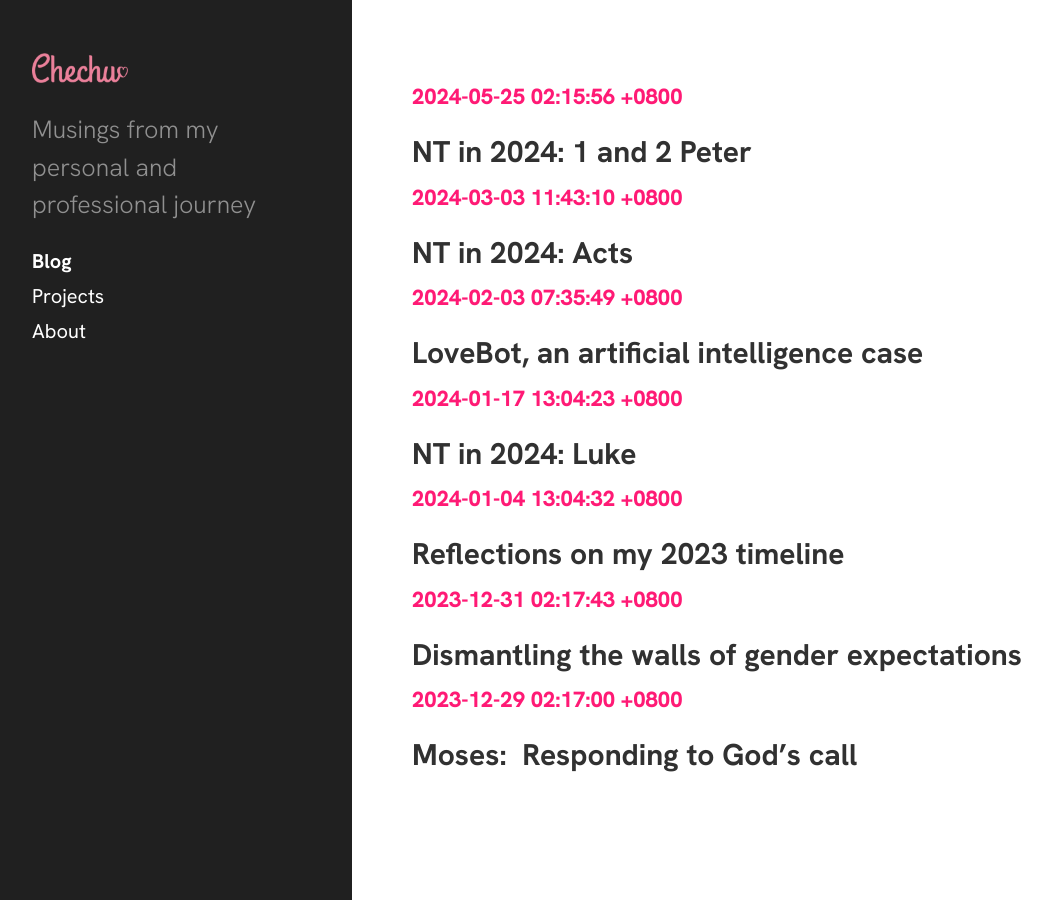
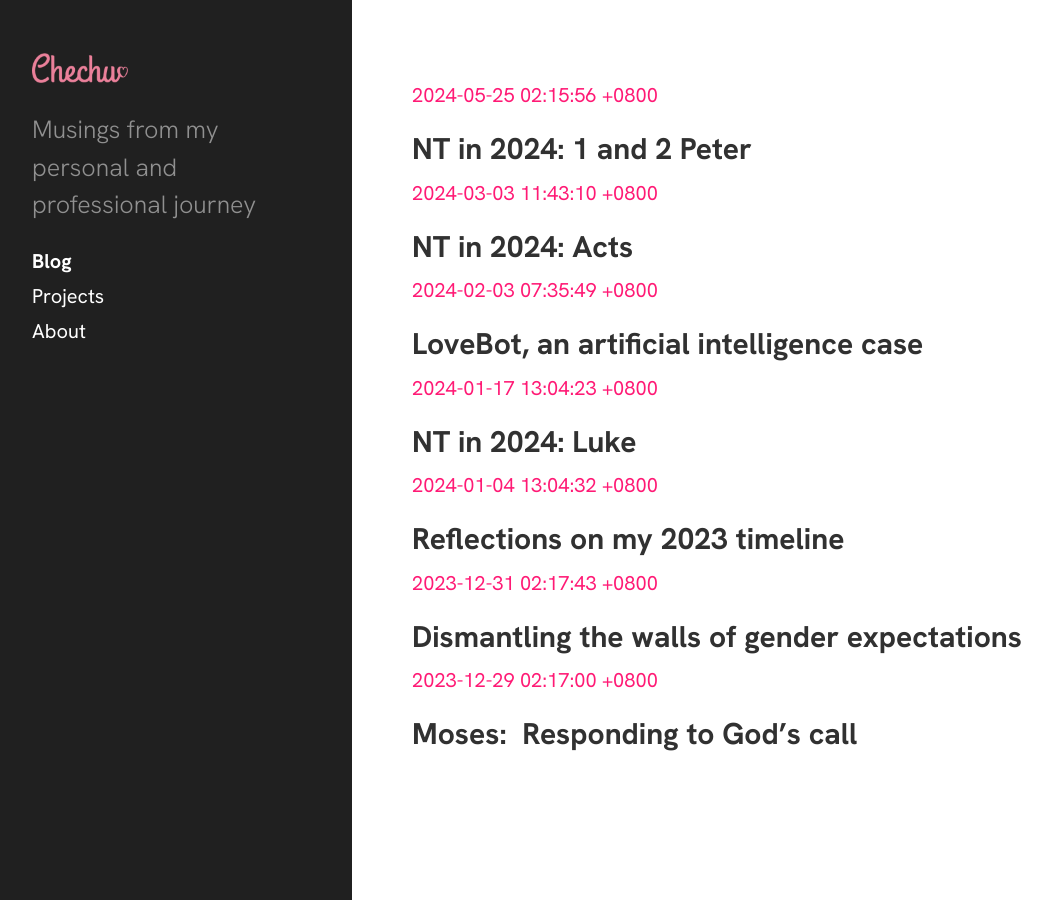
Before and after one commit to chechusiscar/blog, a Jekyll site: the page built from index.html, in a window 1280 px wide. Shown: the whole page, without its empty margins (8-1060 px from the left). Built offline with Jekyll 4.4.1, drawn with Linux system fonts in a browser that asks for light colours.

Commit message:
Edit home page

```diff
--- a/index.html
+++ b/index.html
@@ -6,9 +6,10 @@
 <div class="posts">
   {% for post in site.posts %}
     <article>
-      <div class="feed-calendar">{{ post.date | date:  %b %d}}</div>
-      <h2 class="feed-title">{{ post.title }}</h2>
-      <a class="u-permalink" href="{{ site.baseurl }}{{ post.url }}" aria-label="{{ post.title }}"></a>
+      <a href="{{ site.baseurl }}{{ post.url }}" aria-label="{{ post.title }}">
+        <div class="feed-calendar">{{ post.date | date:  %b %d}}</div>
+        <h2 class="feed-title">{{ post.title }}</h2>
+      </a>
     </article>
     {% endfor %}
   </ul>
--- a/public/css/custom.css
+++ b/public/css/custom.css
@@ -44,29 +44,8 @@
 
 /* Blog page */
 
-.posts {
-    display: grid;
-    grid-template-columns: [full-start] minmax(var(--gap),auto) [wide-start] minmax(auto,calc((var(--container-width, 1200px) - var(--content-width, 720px))/2)) [main-start] min(var(--content-width,720px),calc(100% - var(--gap)*2)) [main-end] minmax(auto,calc((var(--container-width, 1200px) - var(--content-width, 720px))/2)) [wide-end] minmax(var(--gap),auto) [full-end];
-}
-
 .feed-calendar {
     color: var(--primary-color);
-    display: flex;
-    font-size: 1.1rem;
-    font-weight: 800;
-    margin-right: 1.5rem;
-    min-width: 45px;
-    white-space: nowrap;
-}
-
-.u-permalink {
-    bottom: 0;
-    left: 0;
-    outline: none;
-    position: absolute;
-    right: 0;
-    top: 0;
-    z-index: 50;
 }
 
 /* Bio page */
```
